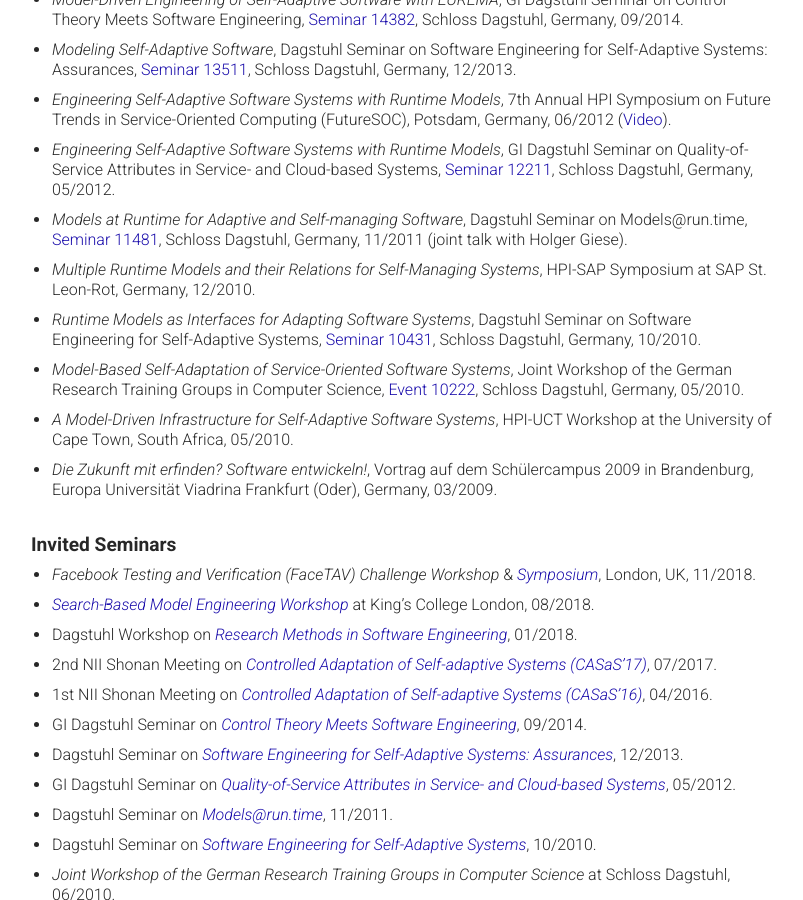
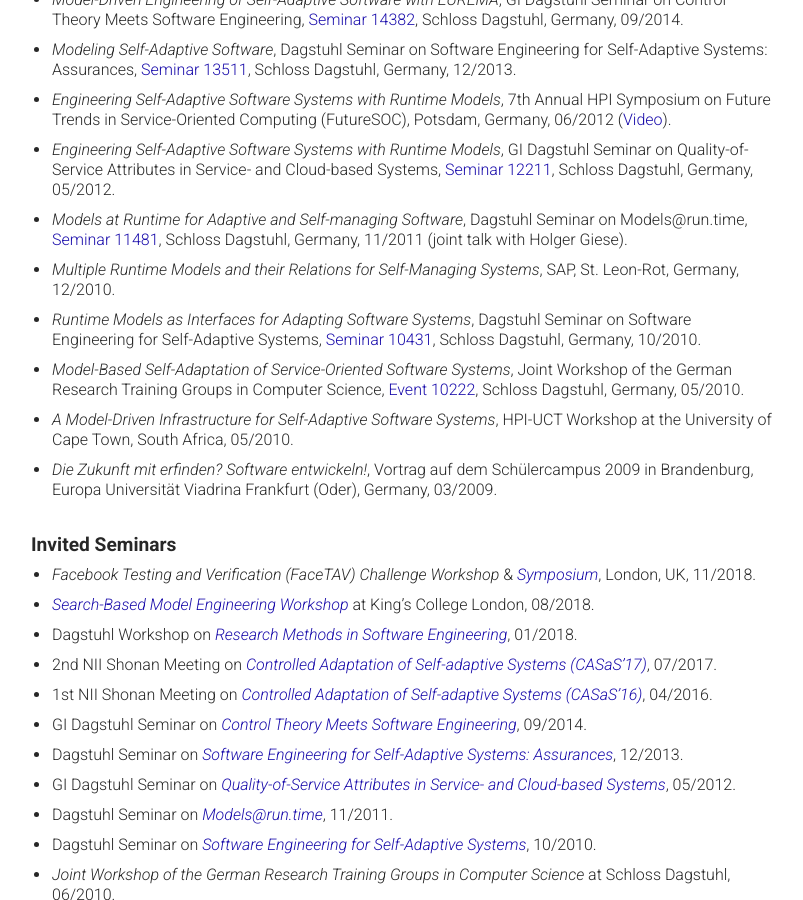
Before and after one commit to thomas-vogel/thomas-vogel.github.io, a Jekyll site: the page built from _pages/activities.md, in a window 1280 px wide and 900 px high, scrolled down 3983 px. Shown: the whole window, without its empty margins (234-1037 px from the left). Built offline with Jekyll 4.4.1, drawn with Linux system fonts in a browser that asks for light colours.

Commit message:
Update talks.

```diff
--- a/_pages/activities.md
+++ b/_pages/activities.md
@@ -209,7 +209,7 @@ Jump to
 * _Engineering Self-Adaptive Software Systems with Runtime Models_, 7th Annual HPI Symposium on Future Trends in Service-Oriented Computing (FutureSOC), Potsdam, Germany, 06/2012 ([Video](https://www.tele-task.de/lecture/video/3336/){:target="_blank"}).
 * _Engineering Self-Adaptive Software Systems with Runtime Models_, GI Dagstuhl Seminar on Quality-of-Service Attributes in Service- and Cloud-based Systems, [Seminar 12211](http://www.dagstuhl.de/12211){:target="_blank"}, Schloss Dagstuhl, Germany, 05/2012.
 * _Models at Runtime for Adaptive and Self-managing Software_, Dagstuhl Seminar on Models@run.time, [Seminar 11481](http://www.dagstuhl.de/11481){:target="_blank"}, Schloss Dagstuhl, Germany, 11/2011 (joint talk with Holger Giese).
-* _Multiple Runtime Models and their Relations for Self-Managing Systems_, HPI-SAP Symposium at SAP St. Leon-Rot, Germany, 12/2010.
+* _Multiple Runtime Models and their Relations for Self-Managing Systems_, SAP, St. Leon-Rot, Germany, 12/2010.
 * _Runtime Models as Interfaces for Adapting Software Systems_, Dagstuhl Seminar on Software Engineering for Self-Adaptive Systems, [Seminar 10431](http://www.dagstuhl.de/10431){:target="_blank"}, Schloss Dagstuhl, Germany, 10/2010.
 * _Model-Based Self-Adaptation of Service-Oriented Software Systems_, Joint Workshop of the German Research Training Groups in Computer Science, [Event 10222](http://www.dagstuhl.de/10222){:target="_blank"}, Schloss Dagstuhl, Germany, 05/2010.
 * _A Model-Driven Infrastructure for Self-Adaptive Software Systems_, HPI-UCT Workshop at the University of Cape Town, South Africa, 05/2010.
```
